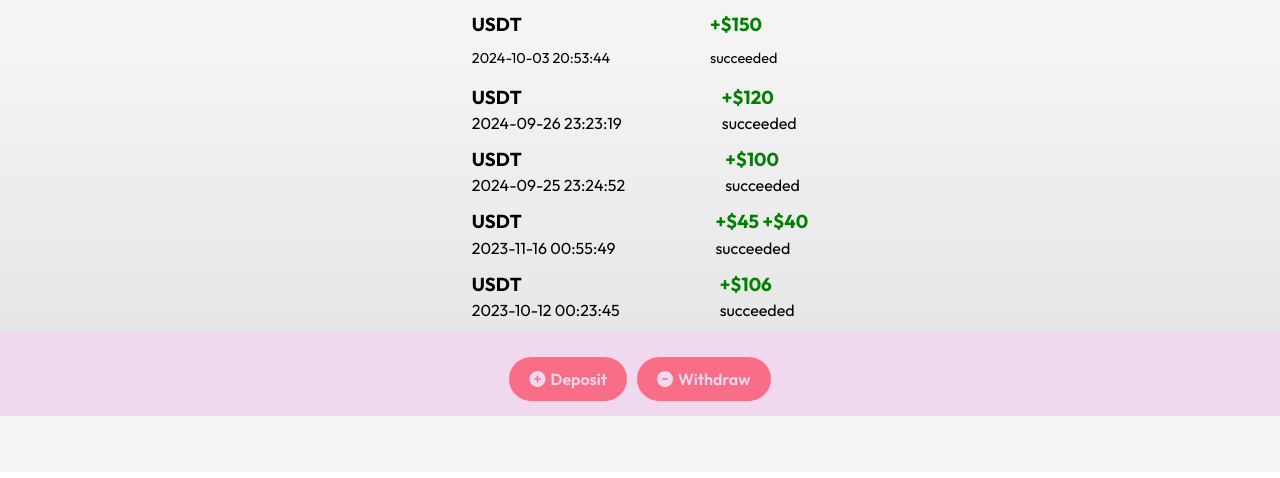
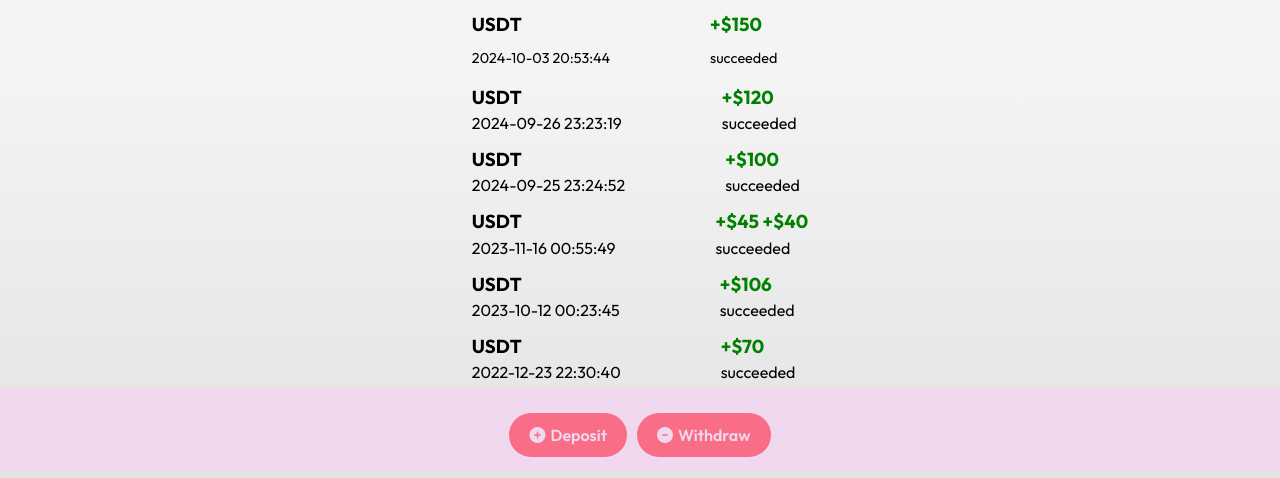
Before and after one commit to coinxe/xe.io, a plain HTML site: page history.html in a window 1280 px wide. Shown: the part 328-806 px from the top of the page. Drawn offline with Linux system fonts and the light colour scheme; no server answers.

Commit message:
Update history.html

```diff
--- a/history.html
+++ b/history.html
@@ -160,6 +160,7 @@
                             </p>
                         </div>
                     </div>
+
                     <div class="history flex">
                         <div>
                             <h3>USDT</h3>
@@ -175,7 +176,23 @@
                             </p>
                         </div>
                     </div>
+                    <div class="history flex">
+                        <div>
+                            <h3>USDT</h3>
+                            <p>
+                                <span>2022-12-23</span>
+                                <span>22:30:40</span>
+                            </p>
+                        </div>
+                        <div>
+                            <h3 class="deposit">+$70</h3>
+                            <p>
+                                <span>succeeded</span>
+                            </p>
+                        </div>
+                    </div>
 
+                </div>
                 </div>
             </div>
         </main>
```
